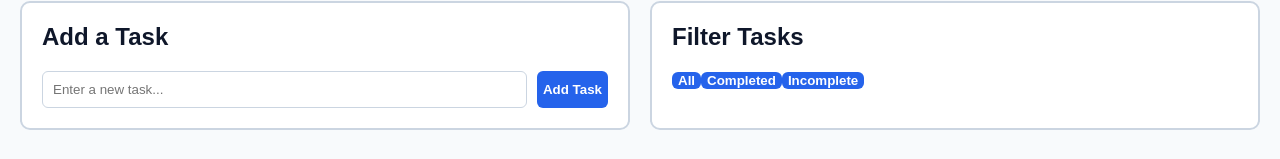
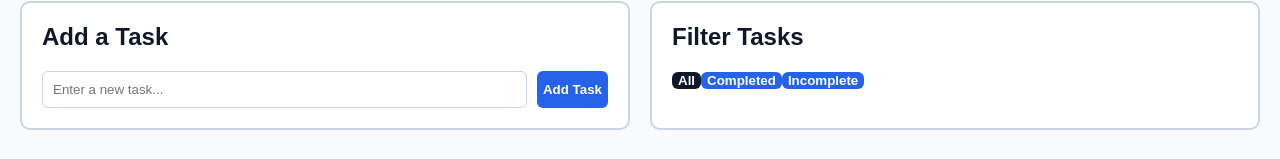
Before and after one commit to Sparkplug146/ProjectThree-TaskTrack, a React (Create React App) app in the folder projectthree-tasktrack/: page /todos in a window 1280 px wide. Shown: the part 133-292 px from the top of the page. Built offline with nearby package versions, Linux system fonts and the light colour scheme.

Commit message:
Updated the todos page css file

```diff
--- a/projectthree-tasktrack/src/pages/TodosPage.css
+++ b/projectthree-tasktrack/src/pages/TodosPage.css
@@ -59,3 +59,7 @@
 .delete-btn:hover {
   background-color: #b91c1c;
 }
+
+.active-filter {
+  background-color: #0f172a;
+}
```
